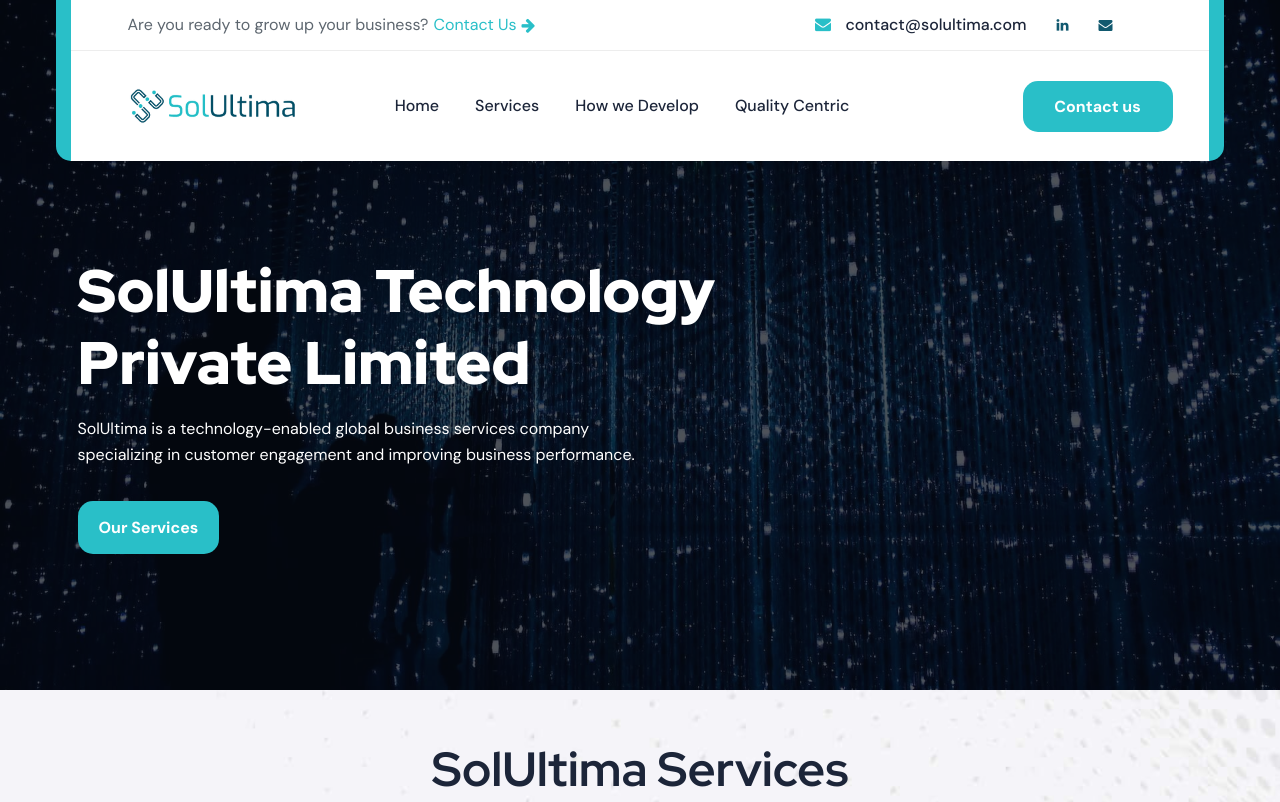
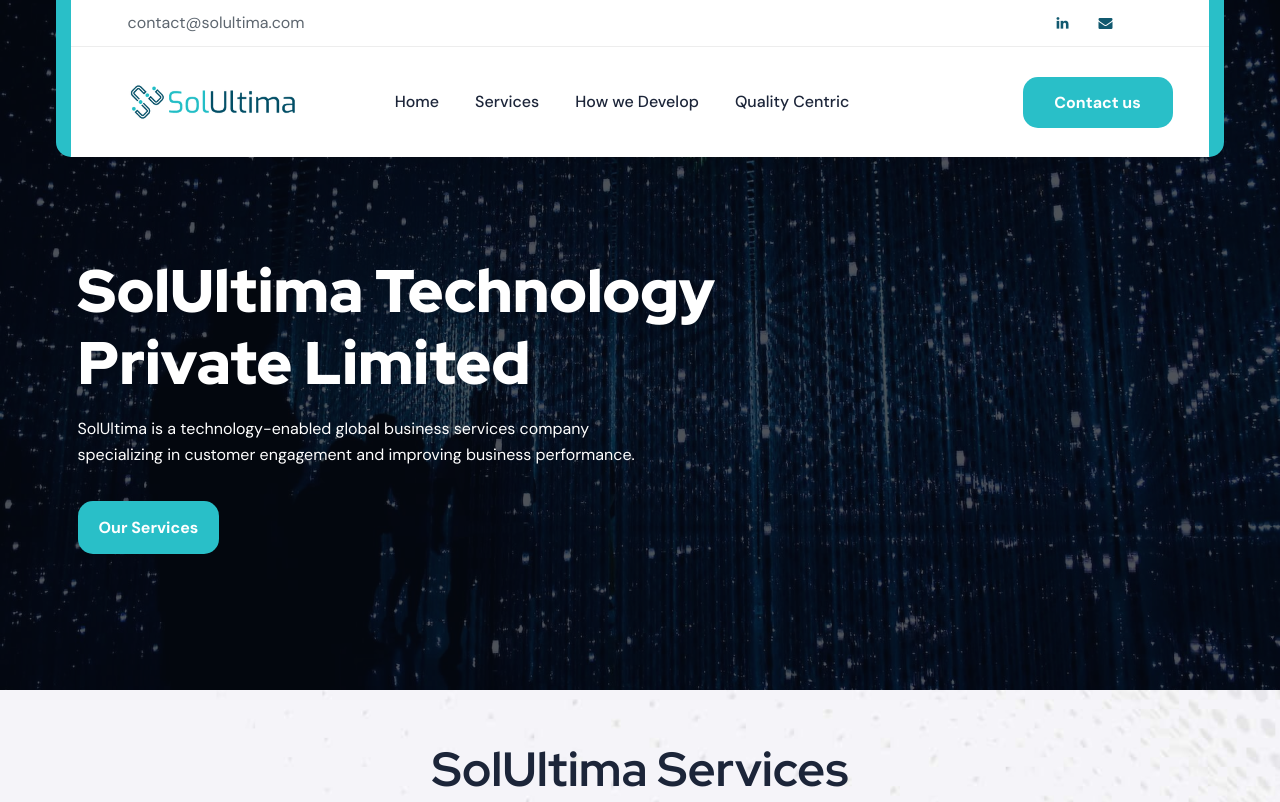
Before and after one commit to solultima/CorpWeb, a plain HTML site: page index.html in a window 1280 px wide. Shown: the top 802 px of the page. Drawn offline with Linux system fonts and the light colour scheme.

Commit message:
updated homepage

```diff
--- a/index.html
+++ b/index.html
@@ -21,16 +21,10 @@
         <div class="container">
             <div class="row header-top-three">
                 <div class="col-lg-6">
-                    <p class="top-left">Are you ready to grow up your business?
-                        <a href="#">Contact Us <i class="fa fa-arrow-right"></i></a>
-                    </p>
+                    <a class="top-left" href="mailto:contact@solultima.com">contact@solultima.com</a>
                 </div>
                 <div class="col-lg-6 right-h-three">
                     <div class="header-top-right">
-                        <div class="single-right email">
-                            <i class="fa fa-envelope"></i>
-                            <a href="mailto:contact@solultima.com">contact@solultima.com</a>
-                        </div>
                         <div class="single-right call">
                             <div class="right">
                                 <ul class="social-wrapper-one">
@@ -560,7 +554,7 @@
                     <div class="bg-input-project">
                         <div class="product-form">
                             <div id="form-messages"></div>
-                            <form id="contact-form" action="https://formsubmit.co/contact@solultima.com" method="POST">
+                            <form id="contact-form" action="https://formsubmit.co/c3f355002026906e8c56f97b7bc5247a" method="POST">
                                 <div class="row">
                                     <div class="col-lg-6">
                                         <input type="text" placeholder="Your Name" name="name" required>
@@ -624,7 +618,7 @@
                                             </ul>
                                             <div class="info">
                                                 <span>Our Location</span>
-                                                <a href="#">WeWork, 78/9 Outer Ring Road,<br> Bellandur, Bengaluru - 560103, Karnataka</a>
+                                                <a href="https://www.google.com/maps/place/WeWork/@12.925457,77.6727173,17z/data=!3m1!4b1!4m5!3m4!1s0x3bae13da7e444143:0xd3f5a22d29f13f42!8m2!3d12.925457!4d77.674906" target="_blank">WeWork, 78/9 Outer Ring Road,<br> Bellandur, Bengaluru - 560103, Karnataka</a>
                                             </div>
                                         </div>
                                     </div>
```
